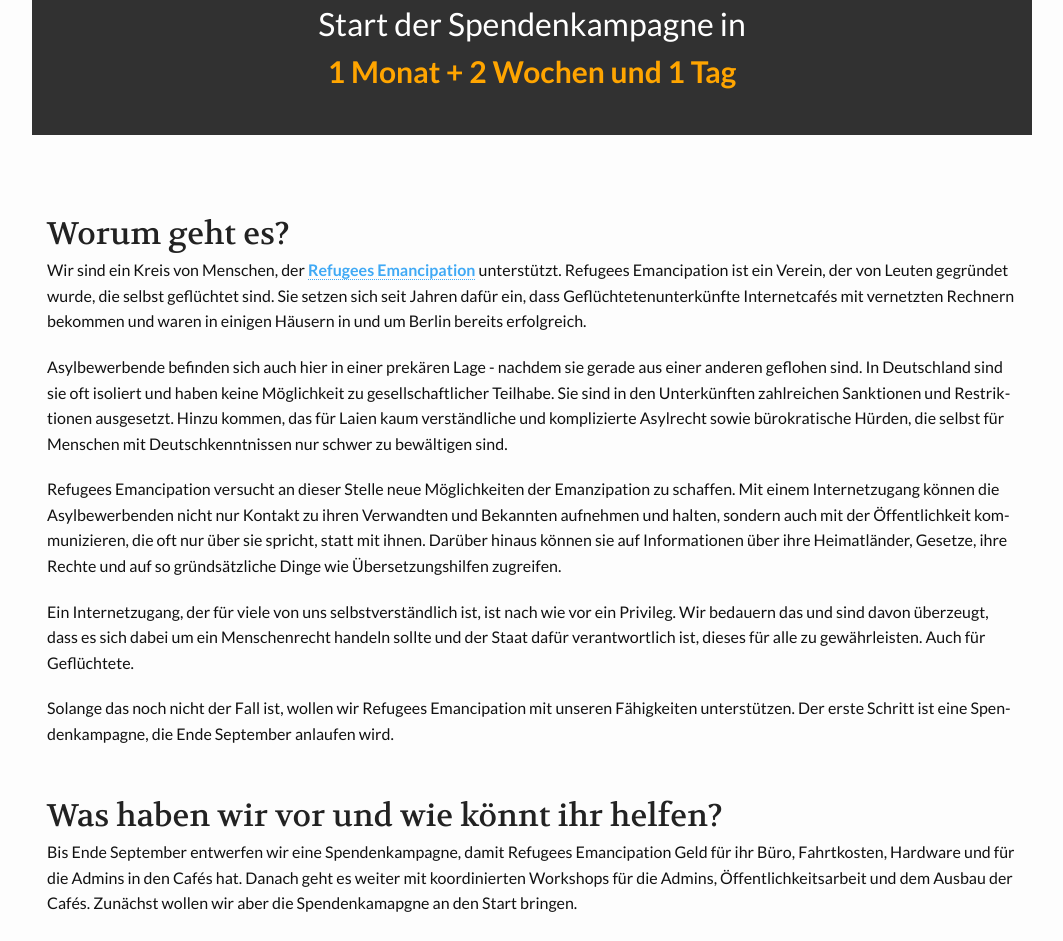
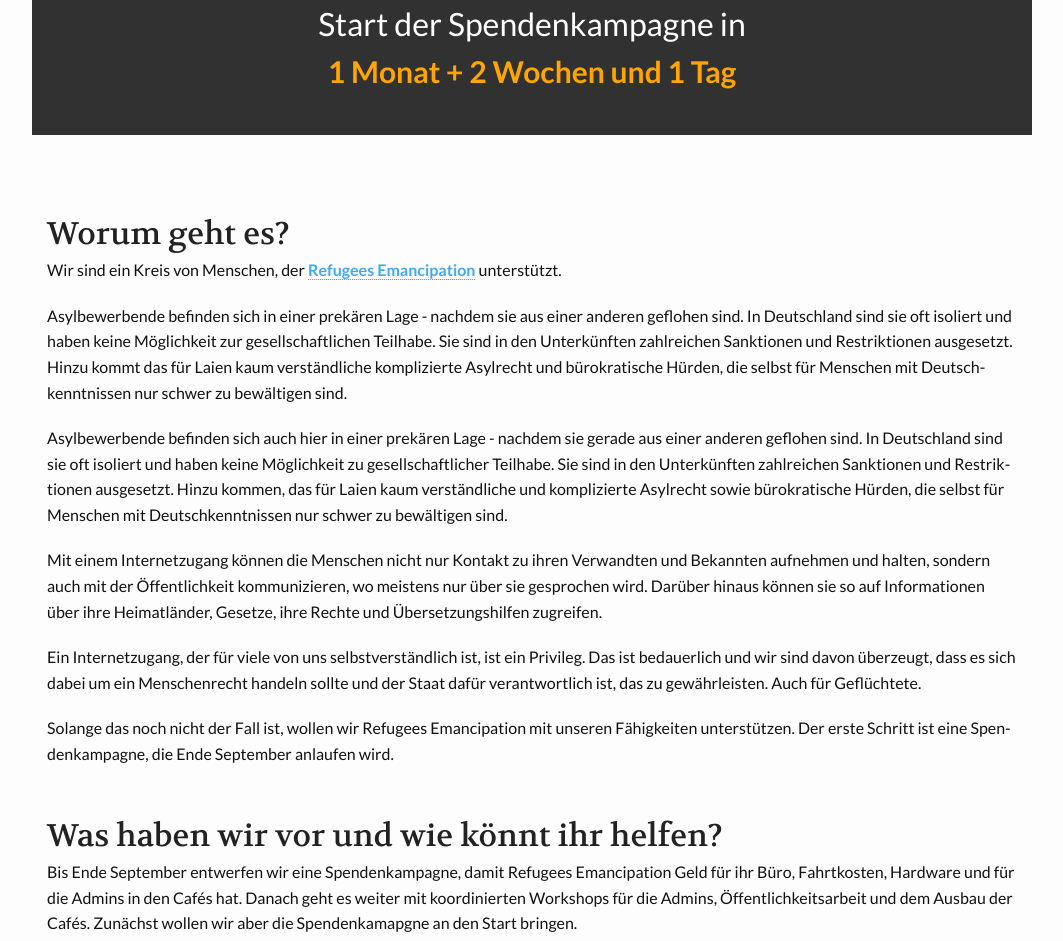
Before and after one commit to refugee-emancipation/crowd-funding, a Jekyll site: the page built from index.md, in a window 1280 px wide and 1400 px high, scrolled down 1339 px. Shown: the top 941 px of the window, without its empty margins (108-1171 px from the left). Built offline with Jekyll 4.4.1, drawn with Linux system fonts in a browser that asks for light colours; comment, search, counter and statistics services are not loaded; some of the changed text lies outside the part shown.

Commit message:
Content update

```diff
--- a/index.md
+++ b/index.md
@@ -20,13 +20,15 @@
 ---
 
 ## Worum geht es?
-Wir sind ein Kreis von Menschen, der [Refugees Emancipation](http://refugeesemancipation.com/) unterstützt. Refugees Emancipation ist ein Verein, der von Leuten gegründet wurde, die selbst geflüchtet sind. Sie setzen sich seit Jahren dafür ein, dass Geflüchtetenunterkünfte Internetcafés mit vernetzten Rechnern bekommen und waren in einigen Häusern in und um Berlin bereits erfolgreich.
+Wir sind ein Kreis von Menschen, der [Refugees Emancipation](http://refugeesemancipation.com/) unterstützt.
+
+Asylbewerbende befinden sich in einer prekären Lage - nachdem sie aus einer anderen geflohen sind. In Deutschland sind sie oft isoliert und haben keine Möglichkeit zur gesellschaftlichen Teilhabe. Sie sind in den Unterkünften zahlreichen Sanktionen und Restriktionen ausgesetzt. Hinzu kommt das für Laien kaum verständliche komplizierte Asylrecht und bürokratische Hürden, die selbst für Menschen mit Deutschkenntnissen nur schwer zu bewältigen sind.
 
 Asylbewerbende befinden sich auch hier in einer prekären Lage - nachdem sie gerade aus einer anderen geflohen sind. In Deutschland sind sie oft isoliert und haben keine Möglichkeit zu gesellschaftlicher Teilhabe. Sie sind in den Unterkünften zahlreichen Sanktionen und Restriktionen ausgesetzt. Hinzu kommen, das für Laien kaum verständliche und komplizierte Asylrecht sowie bürokratische Hürden, die selbst für Menschen mit Deutschkenntnissen nur schwer zu bewältigen sind.
 
-Refugees Emancipation versucht an dieser Stelle neue Möglichkeiten der Emanzipation zu schaffen. Mit einem Internetzugang können die Asylbewerbenden nicht nur Kontakt zu ihren Verwandten und Bekannten aufnehmen und halten, sondern auch mit der Öffentlichkeit kommunizieren, die oft nur über sie spricht, statt mit ihnen. Darüber hinaus können sie auf Informationen über ihre Heimatländer, Gesetze, ihre Rechte und auf so gründsätzliche Dinge wie Übersetzungshilfen zugreifen.
+Mit einem Internetzugang können die Menschen nicht nur Kontakt zu ihren Verwandten und Bekannten aufnehmen und halten, sondern auch mit der Öffentlichkeit kommunizieren, wo meistens nur über sie gesprochen wird. Darüber hinaus können sie so auf Informationen über ihre Heimatländer, Gesetze, ihre Rechte und Übersetzungshilfen zugreifen.
 
-Ein Internetzugang, der für viele von uns selbstverständlich ist, ist nach wie vor ein Privileg. Wir bedauern das und sind davon überzeugt, dass es sich dabei um ein Menschenrecht handeln sollte und der Staat dafür verantwortlich ist, dieses für alle zu gewährleisten. Auch für Geflüchtete.
+Ein Internetzugang, der für viele von uns selbstverständlich ist, ist ein Privileg. Das ist bedauerlich und wir sind davon überzeugt, dass es sich dabei um ein Menschenrecht handeln sollte und der Staat dafür verantwortlich ist, das zu gewährleisten. Auch für Geflüchtete.
 
 Solange das noch nicht der Fall ist, wollen wir Refugees Emancipation mit unseren Fähigkeiten unterstützen. Der erste Schritt ist eine Spendenkampagne, die Ende September anlaufen wird.
 
@@ -37,4 +39,4 @@
 * Bist du eine Person mit viel Reichweite? Dann bleib auf dem Laufenden und hilf uns, die Kampagne zu verbreiten, wenn es soweit ist.
 * Bist du eine Person, die sich gut mit Spendenkampagnen auskennt? Dann sind wir dankbar für Tipps.
 * Bist du eine Person, die gerne für einen guten Zweck spenden will? Super, dann unterstütze Refugees Emancipation, sobald die Kampagne gelauncht ist.
-* Bist du eine Person, die für einen bestimmten Zeitraum Design-, Text-, Programmierfähigkeiten und vor allem Zeit beitragen kann? Sehr gut, dann melde dich bei Fiona (fiona at arduina . net)
+* Bist du eine Person, die für einen bestimmten Zeitraum Design-, Text-, Programmierfähigkeiten und vor allem Zeit beitragen kann? Sehr gut, dann melde dich bei <a href="mailto:fiona@arduina.net">Fiona</a> und <a href="mailto:ilmditsch@furorum.de">Daniel</a>.
```
